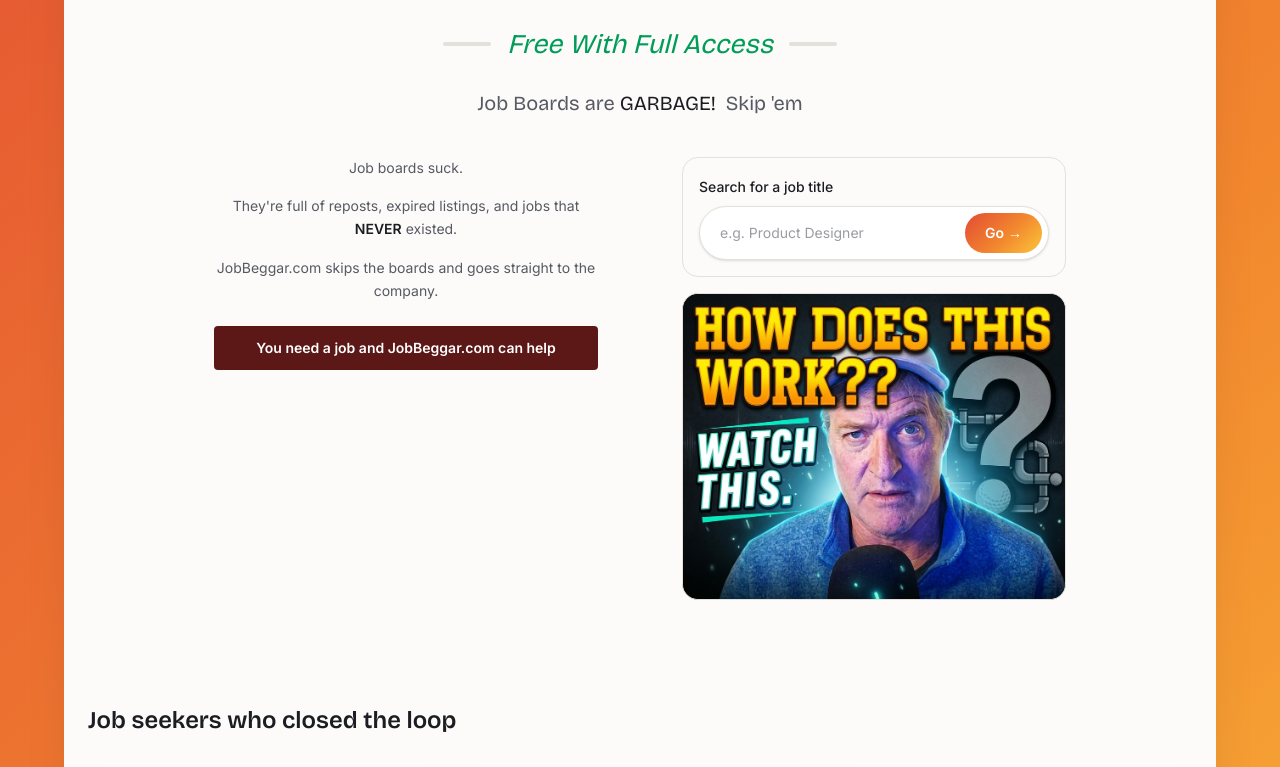
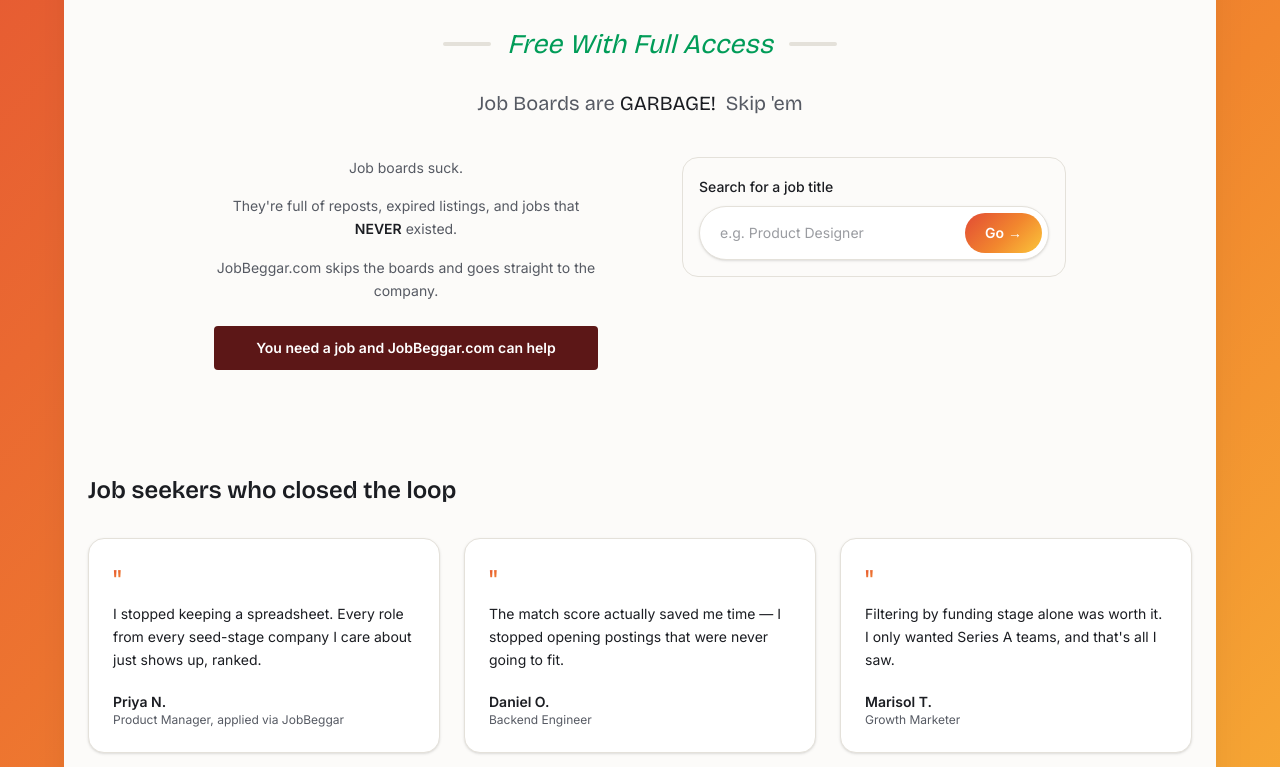
Before and after one commit to caveproddevelopment/smarterjobhunt, a React (Vite) app in the folder frontend/: page / in a window 1280 px wide. Shown: the part 548-1315 px from the top of the page. Built offline with nearby package versions, Linux system fonts and the light colour scheme; no server answers.

Commit message:
Hide walkthrough video on landing page for now
Change videoBoxRef div class to hidden.

```diff
--- a/frontend/src/pages/Landing.jsx
+++ b/frontend/src/pages/Landing.jsx
@@ -198,7 +198,7 @@ export default function Landing() {
 
                 <div
                   ref={videoBoxRef}
-                  className="relative aspect-[5/4] overflow-hidden rounded-2xl border border-line bg-ink"
+                  className="hidden relative aspect-[5/4] overflow-hidden rounded-2xl border border-line bg-ink"
                 >
                   {isPlaying ? (
                     <video
```
